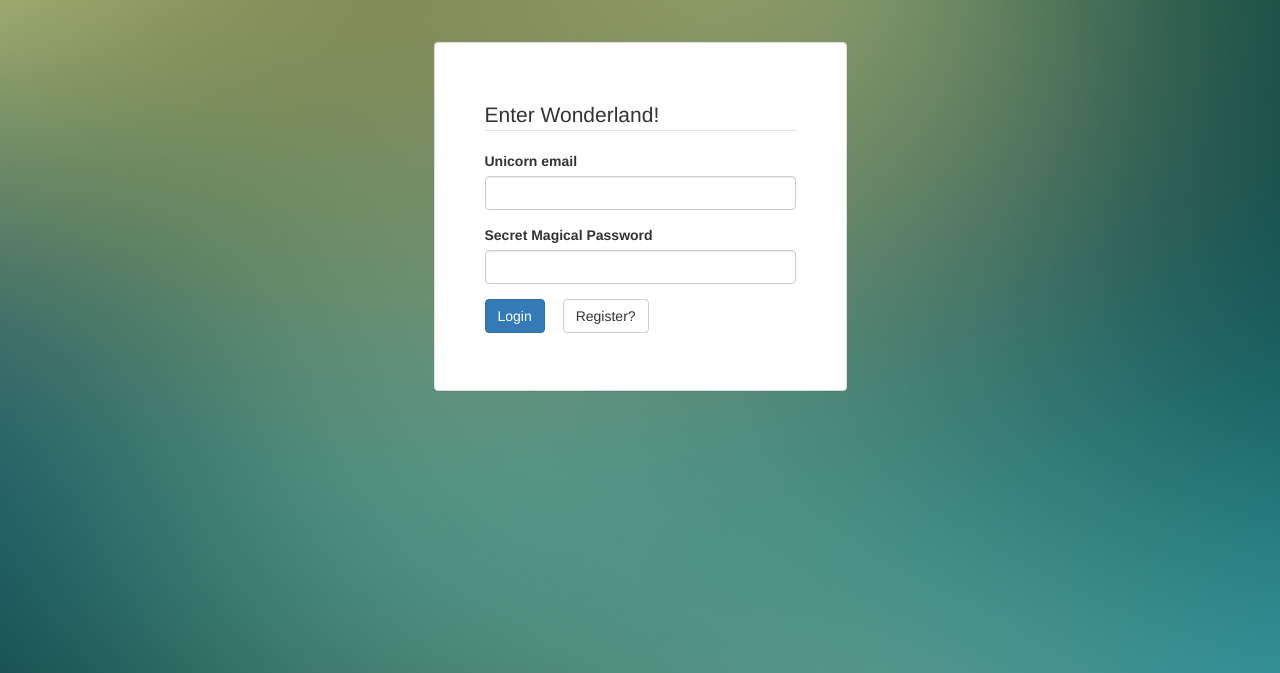
After one commit to Friendster/Website, a PHP site: page /app/login_page.php in a window 1280 px wide. The commit adds this page. Shown: the top 673 px of the page. Run offline with PHP 8.4, Linux system fonts and the light colour scheme; a stand-in replaces the project's code that opens the database connection; some libraries are stand-ins or nearby versions.

Commit message:
Added login and redirect on successful registration

```diff
--- a/app/login.php
+++ b/app/login.php
@@ -1,108 +1,9 @@
 <?php
 
-include "../include/header.php";
-include "../include/init.php";
-include "googlerecaptcha.php";
 
-
-$email = '';
-$password = '';
-$email_error = '';
-$password_error = '';
-$recaptcha_error = '';
-
-$login_error = '';
-
-
-if (isset($_POST["submit"])) {
-
-    $is_user_valid = validate_user($_POST["usr"]);
-    $is_pass_valid = validate_pass($_POST["pass"]);
-    $is_recaptcha_valid = is_recapcha_valid($_POST["g-recaptcha-response"]);
-
-    if (!$is_recaptcha_valid) {
-        $recaptcha_error = "Please validate recapcha";
-    }
-
-    // If user input is ok so far then QUERY db
-    if ($is_user_valid && $is_pass_valid && $is_recaptcha_valid) {
-        $db_user = db_get_user($email);
-
-        $hashed_pw = $db_user->password;
-        if (!empty($hashed_pw) && password_verify($password, base64_decode($hashed_pw))) {
-            $_SESSION["name"] = $email;
-            $_SESSION["user_id"] = $db_user->id;
-            header("Location: ../index.php");
-        } else {
-            $login_error = "Username or password is wrong";
-        }
-    }
-
+function login($email, $id){
+    session_start();
+    $_SESSION["name"] = $email;
+    $_SESSION["user_id"] = $id;
+    header("Location: ../index.php");
 }
-
-function validate_user($value)
-{
-    global $email_error, $email;
-    $email = htmlspecialchars($value);
-
-    $isValid = !empty($email);
-    $email_error = $isValid ? "" : "is required";
-
-    return $isValid;
-}
-
-function validate_pass($value)
-{
-    global $password_error, $password;
-    $password = htmlspecialchars($value);
-
-    $isValid = !empty($password);
-    $password_error = $isValid ? "" : "is required";
-
-    return $isValid;
-}
-
-?>
-
-    <div class="my-login-box panel panel-default">
-        <div class="panel-body">
-
-            <form method="post" action="<?php echo htmlspecialchars($_SERVER["PHP_SELF"]); ?>" autocomplete="off">
-                <legend>Enter Wonderland!</legend>
-
-                <?php if (!empty($login_error)) echo "<div class=\"alert alert-danger\" role=\"alert\"><strong>Oh snap!</strong> $login_error</div>"; ?>
-
-                <div class="form-group <?php echo !empty($email_error) ? "has-error" : ""; ?>">
-                    <label class="control-label" for="usr">Unicorn email
-                        <?php if (!empty($email_error)) echo $password_error; ?></label>
-                    <input type="text"
-                           class="form-control <?php if (!empty($email_error)) echo "form-control-danger"; ?>"
-                           id="usr"
-                           name="usr" value="<?php echo "$email"; ?>">
-                </div>
-                <div class="form-group <?php echo !empty($password_error) ? "has-error" : ""; ?>">
-                    <label class="control-label" for="pass">Secret Magical
-                        Password <?php if (!empty($password_error)) echo $password_error; ?></label>
-                    <input type="password"
-                           class="form-control <?php if (!empty($password_error)) echo "form-control-danger"; ?>"
-                           id="pass"
-                           name="pass" value="<?php echo "$password"; ?>">
-                </div>
-
-
-                <div class="<?php echo empty($recaptcha_error) ? "" : "recapcha-error"; ?>">
-                    <?php echo empty($recaptcha_error) ? "" : "<p class=\"text-danger\">$recaptcha_error</p>"; ?>
-                    <div class="g-recaptcha" data-sitekey="6LcpFBoUAAAAAOCkYXYqvLNlnrFzXMn3DrSDdHzD"></div>
-                </div>
-
-                <div class="form-buttons">
-                    <button type="submit" name="submit" class="btn btn-primary">Login</button>
-                    <a class="btn btn-default" href="register.php">Register?</a>
-                </div>
-
-            </form>
-        </div>
-    </div>
-
-
-<?php include "../include/footer.php"; ?>
--- /dev/null
+++ b/app/login_page.php
@@ -0,0 +1,107 @@
+<?php
+
+include "../include/header.php";
+include "../include/init.php";
+include "googlerecaptcha.php";
+include "login.php";
+
+
+$email = '';
+$password = '';
+$email_error = '';
+$password_error = '';
+$recaptcha_error = '';
+
+$login_error = '';
+
+
+if (isset($_POST["submit"])) {
+
+    $is_user_valid = validate_user($_POST["usr"]);
+    $is_pass_valid = validate_pass($_POST["pass"]);
+    $is_recaptcha_valid = is_recapcha_valid($_POST["g-recaptcha-response"]);
+
+    if (!$is_recaptcha_valid) {
+        $recaptcha_error = "Please validate recapcha";
+    }
+
+    // If user input is ok so far then QUERY db
+    if ($is_user_valid && $is_pass_valid && $is_recaptcha_valid) {
+        $db_user = db_get_user($email);
+
+        $hashed_pw = $db_user->password;
+        if (!empty($hashed_pw) && password_verify($password, base64_decode($hashed_pw))) {
+            login($email,$db_user->id);
+        } else {
+            $login_error = "Username or password is wrong";
+        }
+    }
+
+}
+
+function validate_user($value)
+{
+    global $email_error, $email;
+    $email = htmlspecialchars($value);
+
+    $isValid = !empty($email);
+    $email_error = $isValid ? "" : "is required";
+
+    return $isValid;
+}
+
+function validate_pass($value)
+{
+    global $password_error, $password;
+    $password = htmlspecialchars($value);
+
+    $isValid = !empty($password);
+    $password_error = $isValid ? "" : "is required";
+
+    return $isValid;
+}
+
+?>
+
+    <div class="my-login-box panel panel-default">
+        <div class="panel-body">
+
+            <form method="post" action="<?php echo htmlspecialchars($_SERVER["PHP_SELF"]); ?>" autocomplete="off">
+                <legend>Enter Wonderland!</legend>
+
+                <?php if (!empty($login_error)) echo "<div class=\"alert alert-danger\" role=\"alert\"><strong>Oh snap!</strong> $login_error</div>"; ?>
+
+                <div class="form-group <?php echo !empty($email_error) ? "has-error" : ""; ?>">
+                    <label class="control-label" for="usr">Unicorn email
+                        <?php if (!empty($email_error)) echo $password_error; ?></label>
+                    <input type="text"
+                           class="form-control <?php if (!empty($email_error)) echo "form-control-danger"; ?>"
+                           id="usr"
+                           name="usr" value="<?php echo "$email"; ?>">
+                </div>
+                <div class="form-group <?php echo !empty($password_error) ? "has-error" : ""; ?>">
+                    <label class="control-label" for="pass">Secret Magical
+                        Password <?php if (!empty($password_error)) echo $password_error; ?></label>
+                    <input type="password"
+                           class="form-control <?php if (!empty($password_error)) echo "form-control-danger"; ?>"
+                           id="pass"
+                           name="pass" value="<?php echo "$password"; ?>">
+                </div>
+
+
+                <div class="<?php echo empty($recaptcha_error) ? "" : "recapcha-error"; ?>">
+                    <?php echo empty($recaptcha_error) ? "" : "<p class=\"text-danger\">$recaptcha_error</p>"; ?>
+                    <div class="g-recaptcha" data-sitekey="6LcpFBoUAAAAAOCkYXYqvLNlnrFzXMn3DrSDdHzD"></div>
+                </div>
+
+                <div class="form-buttons">
+                    <button type="submit" name="submit" class="btn btn-primary">Login</button>
+                    <a class="btn btn-default" href="register.php">Register?</a>
+                </div>
+
+            </form>
+        </div>
+    </div>
+
+
+<?php include "../include/footer.php"; ?>
--- a/app/postpage.php
+++ b/app/post_page.php
@@ -22,7 +22,7 @@ if (isset($_POST['submit'])) {
 
 <div class="col-md-offset-3 col-md-6">
     <div class="panel panel-default">
-        <div class="panel-heading"><?php echo $user_name ?></div>
+        <div class="panel-heading"><?php echo htmlspecialchars($user_name) ?></div>
         <div class="panel-body">
             <form method="post" action="<?php echo htmlspecialchars($_SERVER["PHP_SELF"]); ?>" autocomplete="off">
                 <div class="form-group">
@@ -52,10 +52,10 @@ if (isset($_POST['submit'])) {
 
         echo
             '<div class="panel panel-default">' .
-            '<div class="panel-heading">' . $post['author'] . '</div>' .
+            '<div class="panel-heading">' . htmlspecialchars($post['author']) . '</div>' .
             '<div class="panel-body">' .
             htmlspecialchars($post['content']) . '<br />' .
-            $post['date'] .
+            htmlspecialchars($post['date']) .
             '</div>' .
             '</div>';
 
--- a/include/db.php
+++ b/include/db.php
@@ -29,6 +29,7 @@ function connect_to_db() {
 
 function db_create_user( $email, $hashed_pw)
 {
+    //todo: error check if db is unavailable
     $conn = connect_to_db();
     $query = "INSERT INTO user (email, pass) VALUES(?, ?)";
 
--- a/index.php
+++ b/index.php
@@ -10,14 +10,14 @@ include "include/header.php";
 
 
 if (!isset($_SESSION["name"])) {
-    //header("Location: app/login.php");
-    echo "<nav><a class=\"btn btn-primary\" href=\"app/login.php\">Login</a> " .
+    //header("Location: app/login_page.php");
+    echo "<a class=\"btn btn-primary\" href=\"app/login_page.php\">Login</a> " .
         "<a class=\"btn btn-secondary\" href=\"app/register.php\">Register</a></nav>";
 } else {
 
     echo "You are now logged in as: " . htmlentities($_SESSION["name"]);
     echo "<nav><a class=\"btn btn-primary\" href=\"app/logout.php\">Logout</a></nav>";
-    include "app/postpage.php";
+    include "app/post_page.php";
 
 }
 
```
Also changed, not shown: app/register.php (+7 -2 lines).
